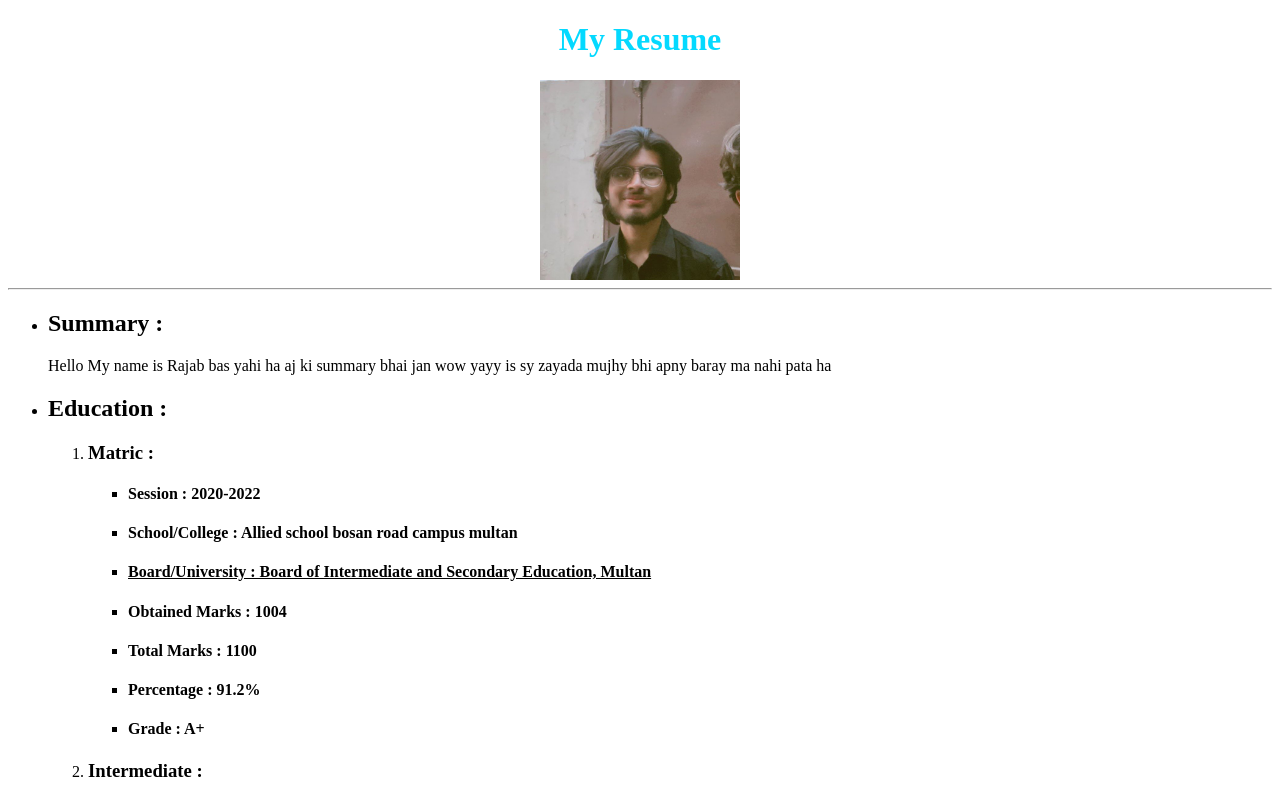
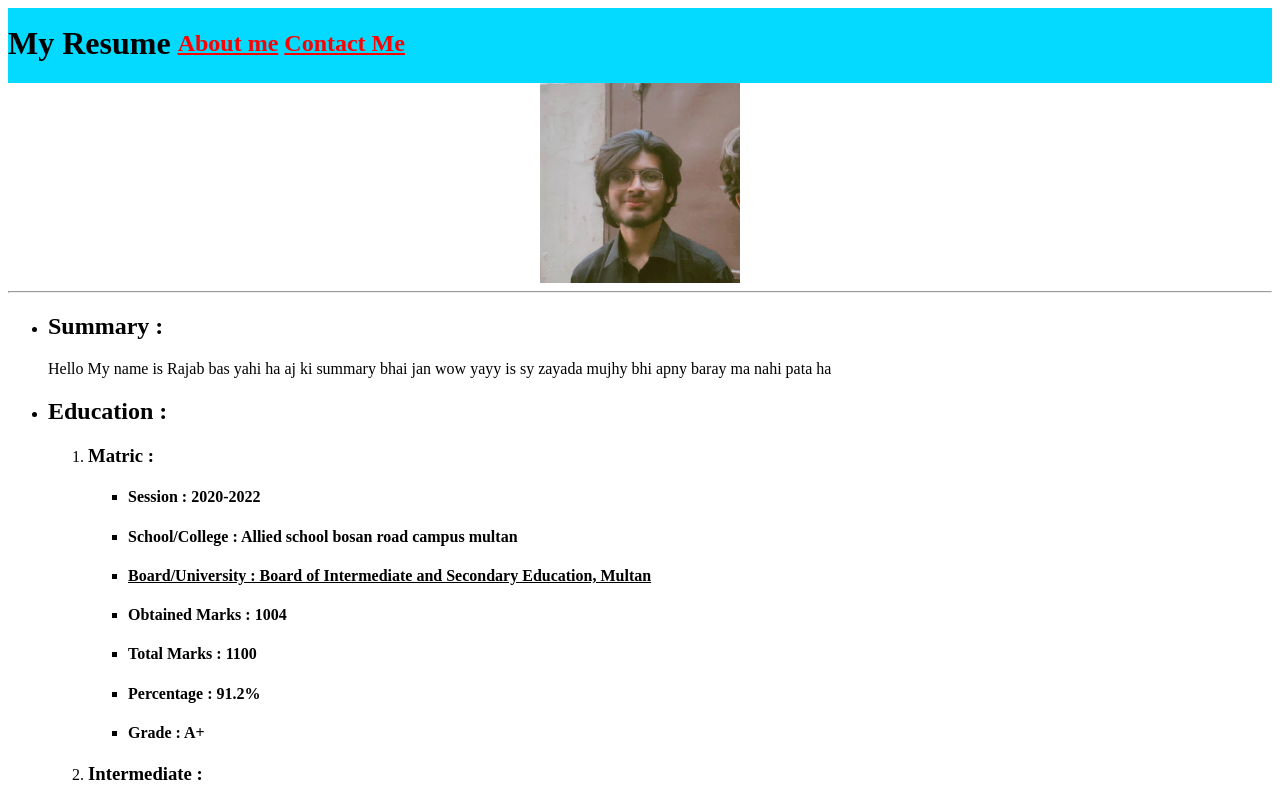
Before and after one commit to RajabJ381/My-Resume, a plain HTML site: page index.html in a window 1280 px wide. Shown: the top 800 px of the page. Drawn offline with Linux system fonts and the light colour scheme.

Commit message:
Update index.html
Added a simple header with a title and 2 links

```diff
--- a/index.html
+++ b/index.html
@@ -10,11 +10,45 @@
         background-color: blue;
         color: antiquewhite;
         text-align: center;
+        width: 100%;
+      }
+      header {
+        display: inline-flex;
+        background-color: #04d9ff;
+        width: 100%;
+      }
+      #about {
+        float: left;
+        margin: 2px;
+        padding-left: 0px;
+      }
+      .head {
+        float: left;
+        margin: 2px;
+        padding-left: 2px;
+      }
+      .top {
+        float: right;
+        margin-right: 5px;
+      }
+      #resume {
+        margin-top: 17px;
       }
     </style>
   </head>
   <body>
-    <h1 style="text-align: center; color: #04d9ff">My Resume</h1>
+    <header>
+      <div class="top"><h1 id="resume">My Resume</h1></div>
+      <div id="about" class="head">
+        <a href="./About Me/about.html" style="color: red"><h2>About me</h2></a>
+      </div>
+      <div class="head">
+        <a href="./Contact Me/Contact me.html" style="color: red"
+          ><h2>Contact Me</h2></a
+        >
+      </div>
+    </header>
+
     <div style="display: flex; justify-content: center">
       <img
         src="./resources/412402656_1113803100058939_2932302882099560427_n.jpg"
@@ -105,12 +139,7 @@
       </li>
     </ul>
     <hr />
-    <a href="./About Me/about.html" style="color: red"
-      ><h2 style="text-align: center">About me</h2></a
-    >
-    <a href="./Contact Me/Contact me.html" style="color: red"
-      ><h2 style="text-align: center">Contact Me</h2></a
-    >
+
     <footer>© Copyright 2024</footer>
   </body>
 </html>
```
